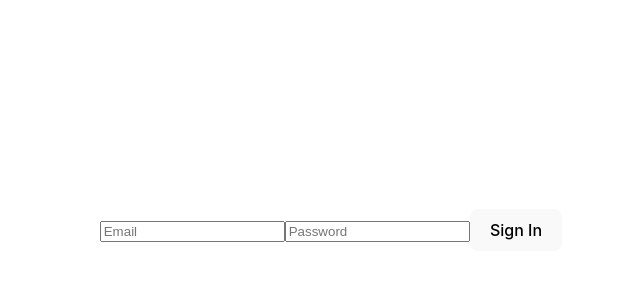
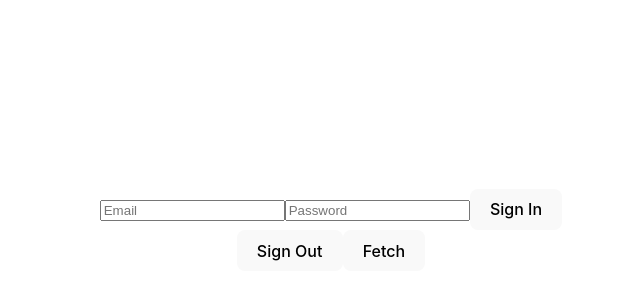
Before and after one commit to xsjark/inventory_management_client, a React (Vite) app: page / in a window 1280 px wide. Shown: the part 170-470 px from the top of the page, without its empty margins (309-949 px from the left). Built offline with nearby package versions, Linux system fonts and the light colour scheme.

Commit message:
login,logout and fetch protected done

```diff
--- a/src/components/SignInForm.jsx
+++ b/src/components/SignInForm.jsx
@@ -1,5 +1,5 @@
 import React, { useState } from 'react';
-import { getAuth, signInWithEmailAndPassword, getIdToken } from 'firebase/auth';
+import { getAuth, signInWithEmailAndPassword, getIdToken, signOut } from 'firebase/auth';
 import app from '../firebase';
 
 const SignInForm = () => {
@@ -14,7 +14,7 @@ const SignInForm = () => {
       const user = auth.currentUser;
       if (user) {
         const token = await getIdToken(user);
-        console.log('ID token:', token);
+        sessionStorage.setItem('token', token);
       }
       console.log('Signed in successfully');
     } catch (error) {
@@ -22,12 +22,66 @@ const SignInForm = () => {
     }
   };
 
+  const handleSignOut = async () => {
+    const auth = getAuth(app);
+    try {
+      await signOut(auth);
+      console.log('Signed out successfully');
+
+      // Retrieve the token from session storage
+      const token = sessionStorage.getItem('token');
+
+      sessionStorage.removeItem('token');
+
+      // Call the logout endpoint on the server
+      const response = await fetch('http://localhost:3000/logout', {
+        method: 'POST',
+        headers: {
+          'Content-Type': 'application/json',
+          'Authorization': `Bearer ${token}`
+        }
+      });
+      if (response.ok) {
+        console.log('Logged out from server');
+      } else {
+        console.error('Failed to log out from server');
+      }
+    } catch (error) {
+      console.error('Error signing out:', error.message);
+    }
+  };
+
+  const fetchProtectedRoute = async () => {
+    try {
+      const token = sessionStorage.getItem('token');
+      const response = await fetch('http://localhost:3000/protected', {
+        method: 'GET',
+        headers: {
+          'Content-Type': 'application/json',
+          'Authorization': `Bearer ${token}`
+        }
+      });
+      if (response.ok) {
+        const data = await response.json();
+        console.log('Protected data:', data);
+      } else {
+        console.error('Failed to fetch protected data');
+      }
+    } catch (error) {
+      console.error('Error fetching protected data:', error.message);
+    }
+  };
+
   return (
-    <form onSubmit={handleSignIn}>
-      <input type="email" placeholder="Email" value={email} onChange={(e) => setEmail(e.target.value)} />
-      <input type="password" placeholder="Password" value={password} onChange={(e) => setPassword(e.target.value)} />
-      <button type="submit">Sign In</button>
-    </form>
+    <div>
+      <form onSubmit={handleSignIn}>
+        <input type="email" placeholder="Email" value={email} onChange={(e) => setEmail(e.target.value)} />
+        <input type="password" placeholder="Password" value={password} onChange={(e) => setPassword(e.target.value)} />
+        <button type="submit">Sign In</button>
+      </form>
+      <button onClick={handleSignOut}>Sign Out</button>
+      <button onClick={fetchProtectedRoute}>Fetch</button>
+    </div>
   );
 };
 
```
